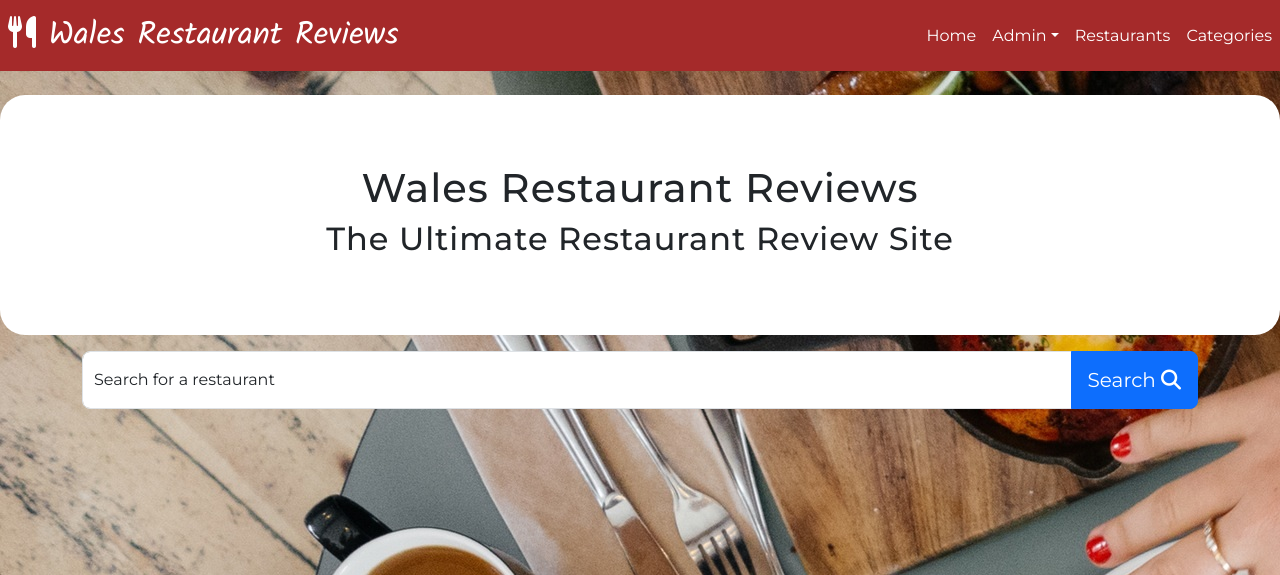
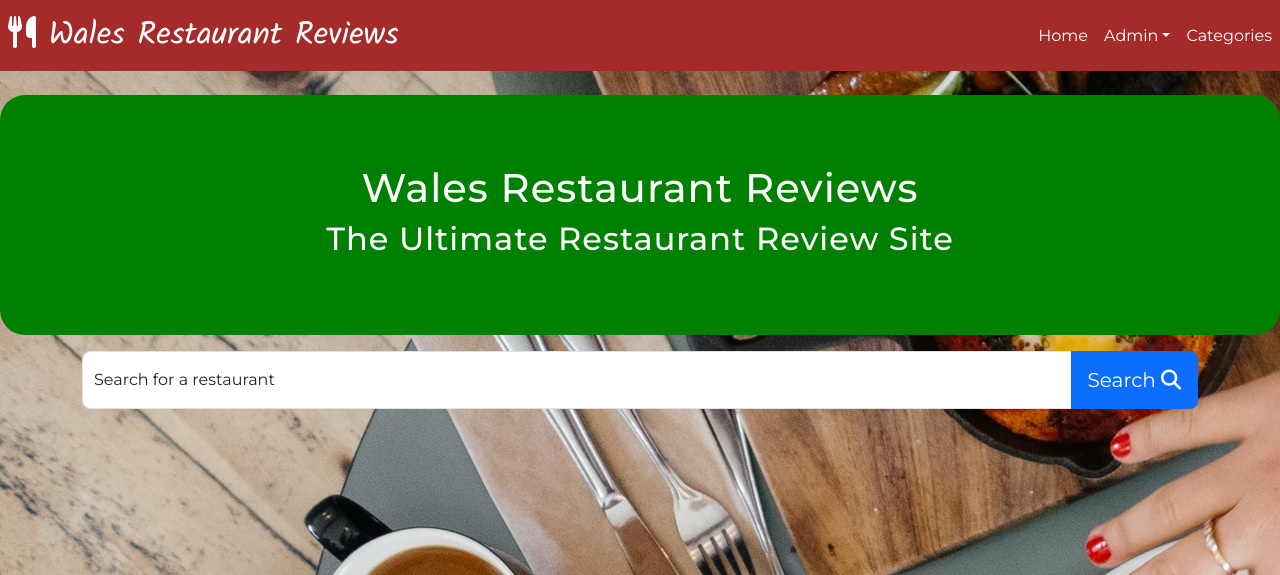
Before and after one commit to cshimvin/restaurant-reviews, a Flask app: page / in a window 1280 px wide. Shown: the top 575 px of the page. Run offline with Flask 3, Linux system fonts and the light colour scheme; data that the repository does not hold is empty; some libraries are stand-ins or nearby versions; some web fonts are replaced.

Commit message:
Remove restaurants webpage and tweak homepage styling

```diff
--- a/app.py
+++ b/app.py
@@ -30,12 +30,6 @@ def search():
     query = request.form.get("query")
     restaurants = list(mongo.db.restaurants.find({"$text": {"$search": query}}))
     return render_template("index.html", restaurants=restaurants)
-
-
-@app.route("/get_restaurants")
-def get_restaurants():
-    restaurants = list(mongo.db.restaurants.find())
-    return render_template("restaurants.html", restaurants=restaurants)
 
 
 @app.route("/edit_restaurant/<restaurant_id>", methods=["GET", "POST"])
--- a/static/css/style.css
+++ b/static/css/style.css
@@ -17,6 +17,11 @@ nav {
     margin-left: 0.5rem;
 }
 
+.nav-title a {
+    color: rgba(255,255,255);
+    text-decoration: none;
+}
+
 .navbar-light .navbar-nav .nav-link {
     color: rgba(255,255,255);
 }
@@ -24,8 +29,9 @@ nav {
 .heading {
     min-height: 240px;
     letter-spacing: 1px;
-    background-color: white;
+    background-color: green;
     border-radius: 25px;
+    color: white;
 }
 
 .page-content {
--- a/templates/base.html
+++ b/templates/base.html
@@ -20,7 +20,7 @@
             <button class="navbar-toggler ml-auto" type="button" data-toggle="collapse" data-target="#navbarNavDropdown" aria-controls="navbarNavDropdown" aria-expanded="false" aria-label="Toggle navigation">
                 <span class="navbar-toggler-icon"></span>
             </button>
-            <div class="col nav-title"><h2><i class="fa-solid fa-utensils"></i> Wales Restaurant Reviews</h2></div>
+            <div class="col nav-title"><h2><a href="{{ url_for('index') }}"><i class="fa-solid fa-utensils"></i> Wales Restaurant Reviews</a></h2></div>
             <div class="col">
             <div class="collapse navbar-collapse justify-content-end" id="navbarNavDropdown">
                 <ul class="navbar-nav">
@@ -34,7 +34,6 @@
                             <li><a class="dropdown-item" href="{{ url_for('add_category') }}">Add Category</a></li>
                         </ul>
                     </li>
-                    <li class="nav-item mr-2"><a class="nav-link" href="{{ url_for('get_restaurants') }}">Restaurants</a></li>
                     <li class="nav-item mr-2"><a class="nav-link" href="{{ url_for('get_categories') }}">Categories</a></li>
                 </ul>
             </div>
--- a/templates/index.html
+++ b/templates/index.html
@@ -4,7 +4,7 @@
 
     <!-- Heading title and image -->
 
-    <div class="heading container-fluid d-flex p-2 bd-highlight align-items-center justify-content-center mt-4">
+    <div class="heading container-fluid d-flex p-2 align-items-center justify-content-center mt-4">
             <div class="col-12">
                 <h1 class="text-center">Wales Restaurant Reviews</h1>
                 <h2 class="text-center">The Ultimate Restaurant Review Site</h2>
@@ -21,7 +21,6 @@
                     <div class="form-floating input-group input-group-lg">
                         <input type="text" class="form-control" name="query" id="query" minlength="3" placeholder="Search for a restaurant" aria-label="Search for a restaurant" aria-describedby="button-addon1" required>
                         <label for="query">Search for a restaurant</label>
-
                         <button class="btn btn-primary" type="submit" id="button-addon1">Search <i class="fas fa-search right"></i></button>
                     </div>
                 </div>
@@ -30,10 +29,11 @@
 
         <section>
             {% if restaurants|length > 0 %}
-                <div class="row-cols-3 row-cols-md-auto row-cols-sm-auto">
+                <div class="page-content p-4 mt-4">
+                    <div class="row">
                         {% for restaurant in restaurants %}
                             <div class="col">
-                            <div class="card h-100 p-3">
+                                <div class="card h-100 p-3 mt-4">
                                     <img src="{{ restaurant.image_url }}" alt="{{ restaurant.name }}">
                                 <div class="card-body">
                                     <h5 class="card-title">{{ restaurant.name }}</h5>
@@ -51,6 +51,8 @@
                                 <a href="#" class="btn btn-danger btn-sm">Delete <i class="fa-solid fa-trash"></i></a></p>
                                 <p><a href="#" class="btn btn-primary btn-sm">View reviews <i class="fa-solid fa-eye"></i></a>
                                 <a href="#" class="btn btn-primary btn-sm">Write a review <i class="fa-solid fa-pencil"></i></a></p>
+                            </div>
+                        </div>
                         </div>
                     </div>
                     {% endfor %}
```
Also changed, not shown: templates/restaurants.html (deleted, +0 -44 lines). Lines whose indentation alone changed are shown as unchanged.
